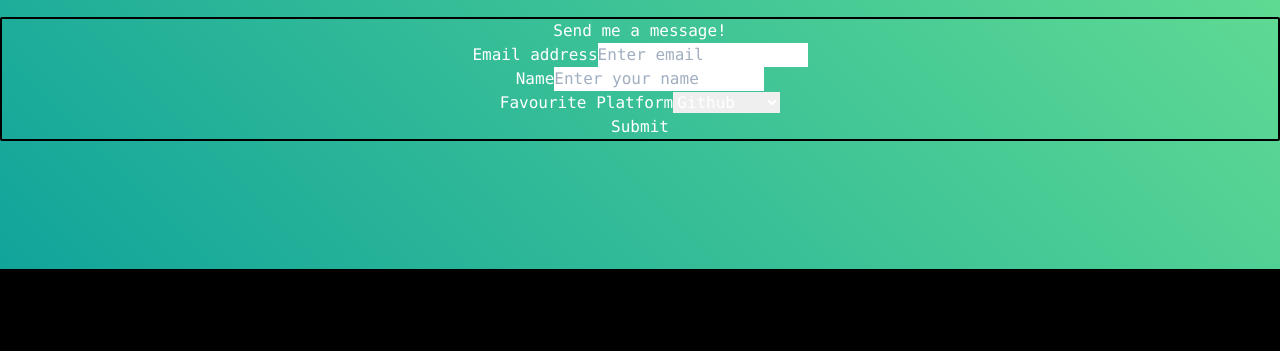
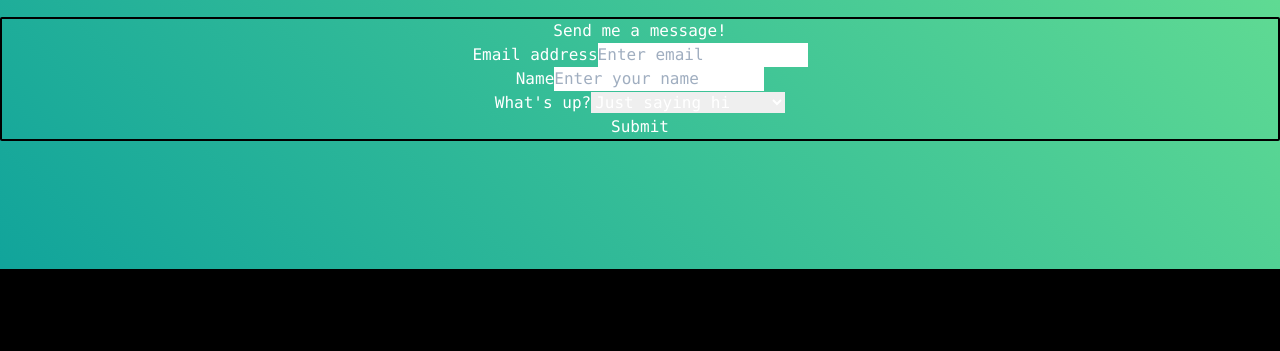
Before and after one commit to ijshd7/portfolio, a Gatsby site: page / in a window 1280 px wide. Shown: the part 3049-3400 px from the top of the page. Built offline with nearby package versions, Linux system fonts and the light colour scheme; Gatsby itself is replaced by a stand-in of ours.

Commit message:
adjusting options on form

```diff
--- a/src/components/contactForm.js
+++ b/src/components/contactForm.js
@@ -44,11 +44,11 @@ const ContactForm = () => {
                 <input type="text" name="name" className="form-control" id="exampleInputName" placeholder="Enter your name" required="required"/>
             </div>
             <div className="form-group">
-                <label for="exampleFormControlSelect1">Favourite Platform</label>
+                <label for="exampleFormControlSelect1">What's up?</label>
                 <select className="form-control" id="exampleFormControlSelect1" name="platform" required="required">
-                <option>Github</option>
-                <option>Gitlab</option>
-                <option>Bitbucket</option>
+                <option>Just saying hi</option>
+                <option>Would like to chat</option>
+                <option>I like your site!</option>
                 </select>
             </div>
             <button type="submit" className="btn btn-primary"  disabled={serverState.submitting}>
```
